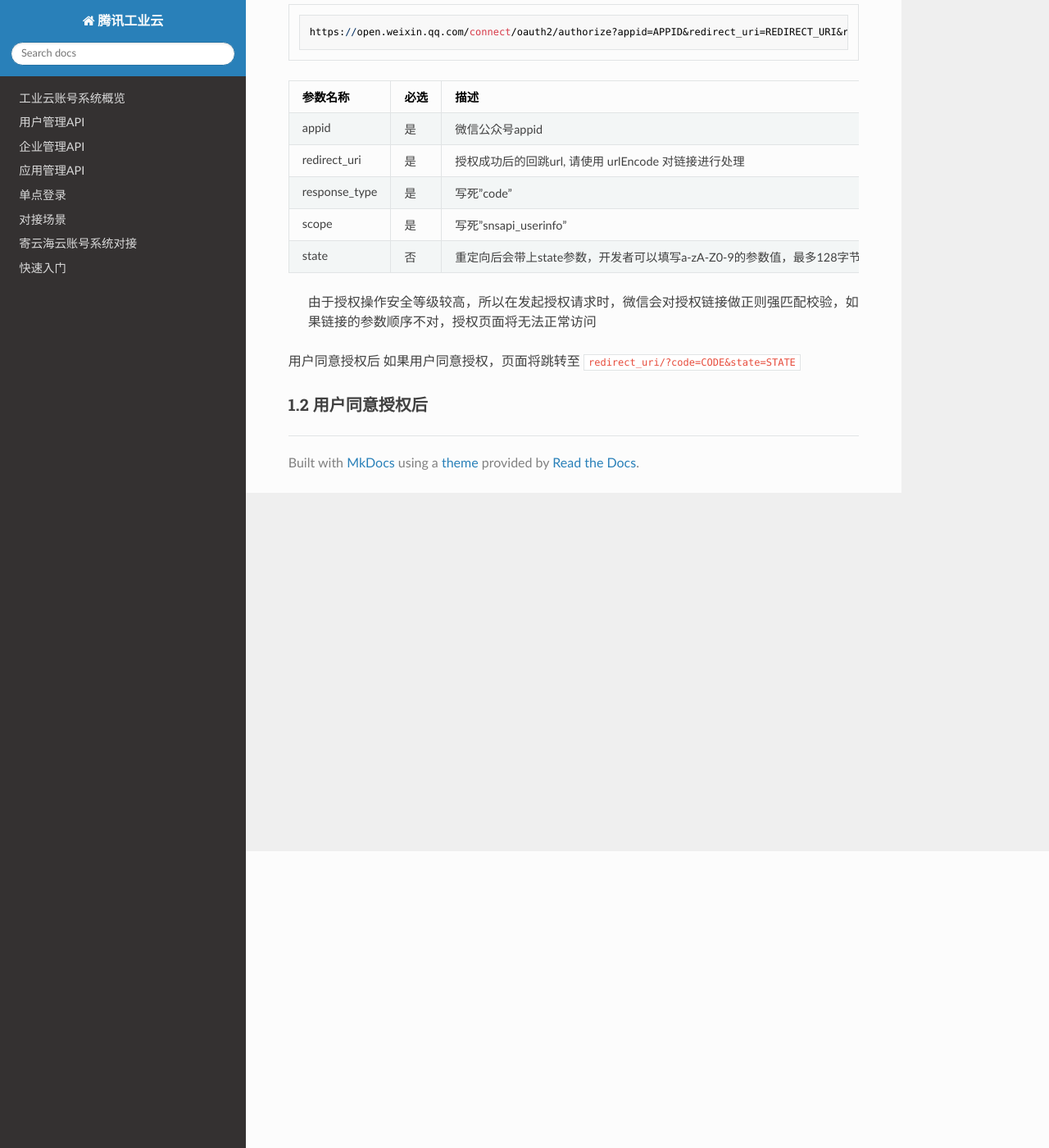
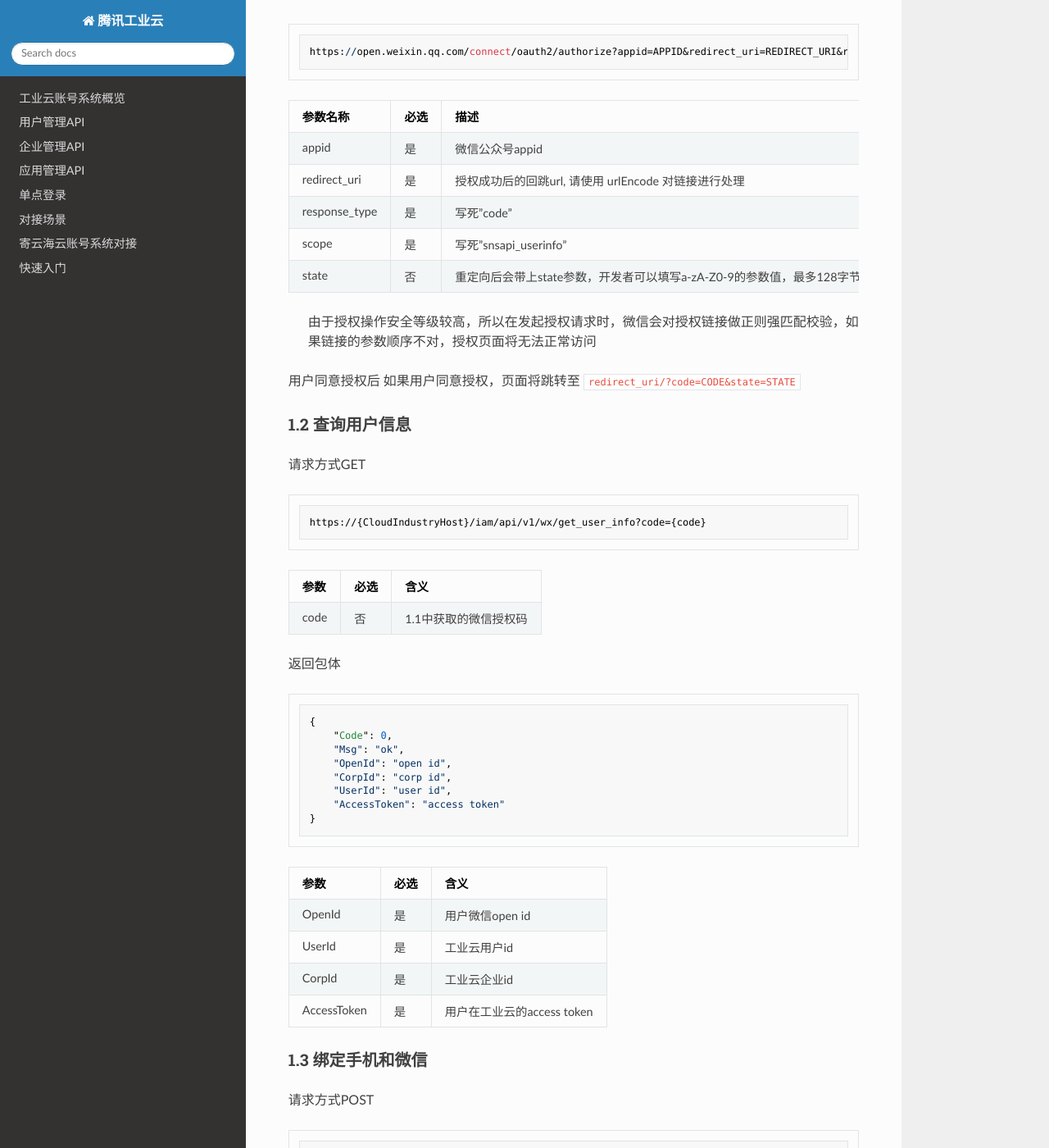
Before and after one commit to victorisildur/industry_account, an MkDocs documentation site: the page built from docs/coronavirus.md, in a window 1280 px wide and 1400 px high, scrolled down 362 px. Shown: the whole window at 82% size. Built offline with MkDocs 1.6.1, drawn with Linux system fonts in a browser that asks for light colours; nearby versions of some CDN libraries; a script that is not in the unit is left out; some of the changed text lies outside the part shown.

Commit message:
feat: 绑定手机, 查询用户信息

````diff
--- a/docs/coronavirus.md
+++ b/docs/coronavirus.md
@@ -23,4 +23,76 @@
 用户同意授权后
 如果用户同意授权，页面将跳转至 `redirect_uri/?code=CODE&state=STATE`
 
-## 1.2 用户同意授权后
+## 1.2 查询用户信息
+
+请求方式GET
+
+```
+https://{CloudIndustryHost}/iam/api/v1/wx/get_user_info?code={code}
+```
+
+| 参数 | 必选 | 含义 |
+| -- | ---- | ---- |
+| code | 否 | 1.1中获取的微信授权码 |
+
+返回包体
+
+```json
+{
+    "Code": 0,
+    "Msg": "ok",
+    "OpenId": "open id",
+    "CorpId": "corp id",
+    "UserId": "user id",
+    "AccessToken": "access token"
+}
+```
+
+| 参数 | 必选 | 含义 |
+| ---- | --- | --- |
+| OpenId | 是 | 用户微信open id |
+| UserId | 是 | 工业云用户id |
+| CorpId | 是 | 工业云企业id |
+| AccessToken | 是 | 用户在工业云的access token |
+
+## 1.3 绑定手机和微信
+
+请求方式POST
+
+```
+https://{CloudIndustryHost}/iam/api/v1/wx/bind_mobile
+```
+
+请求包体
+
+```json
+{
+    "OpenId": "open id",
+    "Mobile": "13700000000",
+    "Ticket": "123456"
+}
+```
+
+| 参数名称 | 必选  | 描述 |
+| --- | --- | --- |
+| OpenId | 是 | 微信OpenId |
+| Mobile | 是 | 手机号 |
+| Ticket | 是 | 6位短信验证码 |
+
+返回包体
+
+```json
+{
+    "Code": 0,
+    "Msg": "",
+    "UserId": "user id",
+    "CorpId": "corp id",
+    "AccessToken": "access token"
+}
+```
+
+| 参数 | 必选 | 含义 |
+| ---- | --- | --- |
+|  UserId | 是 | 手机号对应的工业云user id|
+|  CorpId | 是 | 手机号对应的工业云corp id|
+|  AccessToken | 是 | 手机号对应的工业云access token|
````
